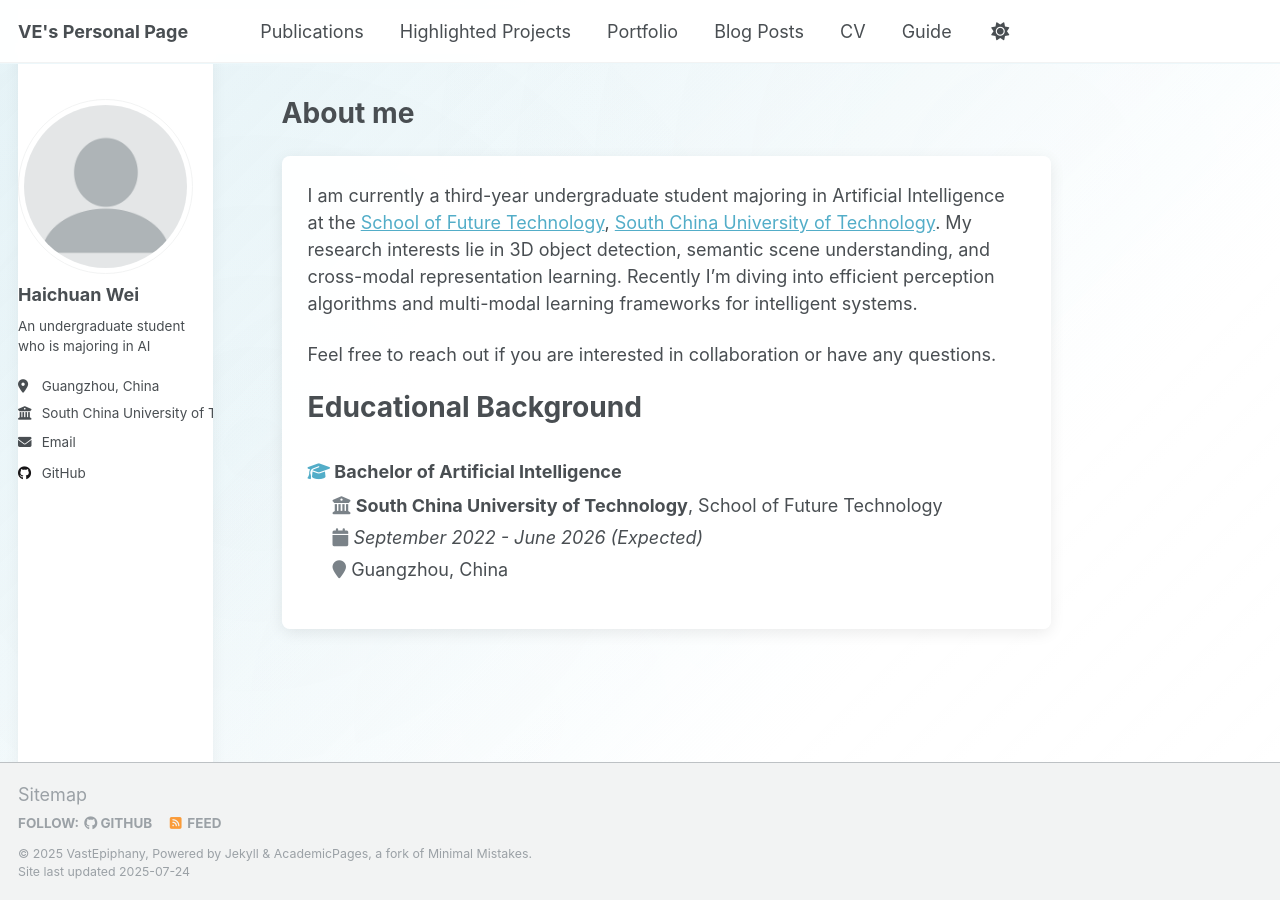
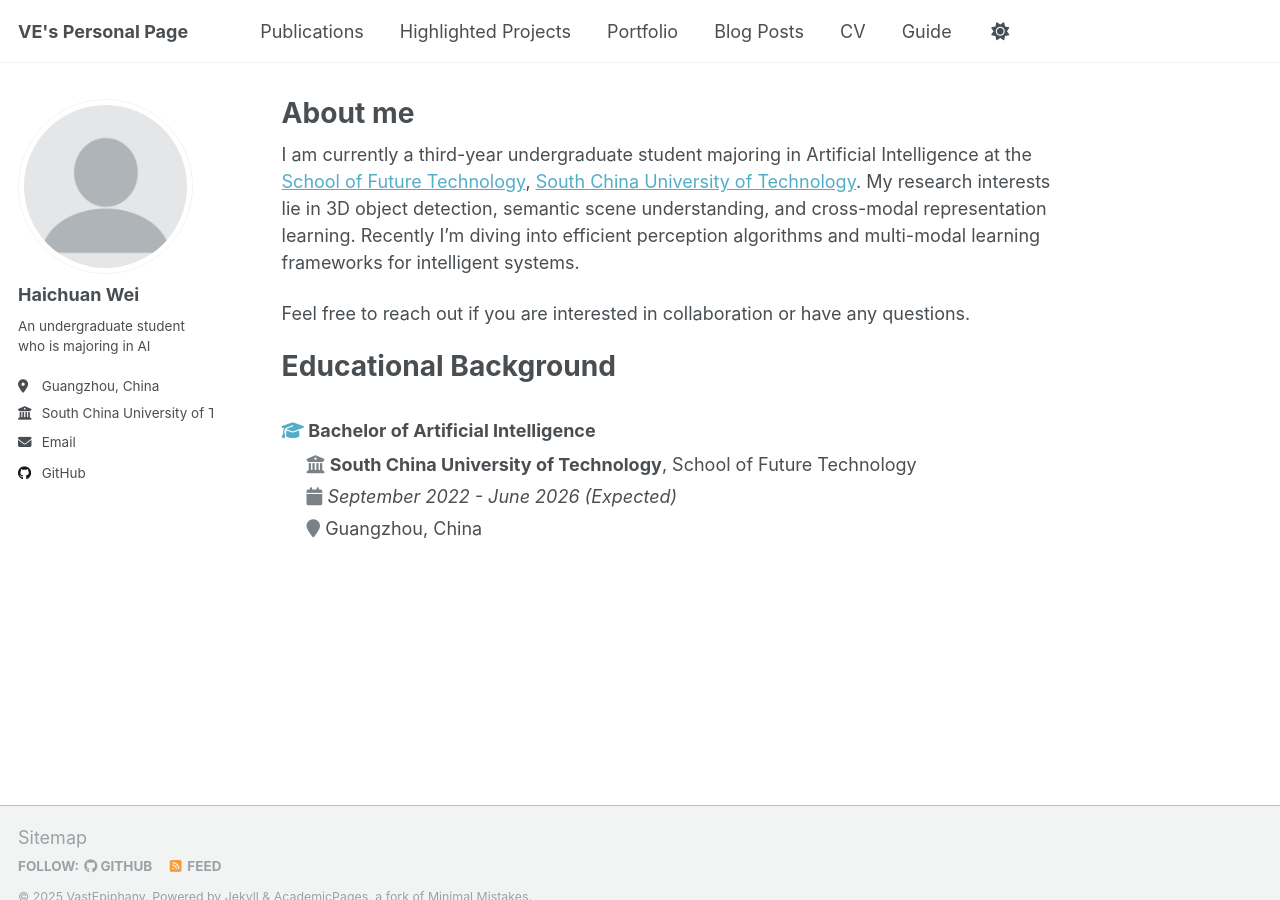
Before and after one commit to VastEpiphany/VastEpiphany.github.io, a Jekyll site: the page built from _pages/about.md, in a window 1280 px wide and 900 px high. Built offline with Jekyll 4.4.1, drawn with Linux system fonts in a browser that asks for light colours; a script that is not in the unit is left out.

Commit message:
style recover

```diff
--- a/_includes/head.html
+++ b/_includes/head.html
@@ -17,6 +17,5 @@
 
 <!-- For all browsers -->
 <link rel="stylesheet" href="{{ base_path }}/assets/css/main.css">
-<link rel="stylesheet" href="{{ base_path }}/assets/css/gradient-background.css">
 
 <meta http-equiv="cleartype" content="on">
--- a/assets/css/gradient-background.css
+++ /dev/null
@@ -1,103 +0,0 @@
-/* Custom gradient background styles for personal homepage */
-
-/* Main gradient background */
-body {
-  background: linear-gradient(135deg,
-    rgba(82, 173, 200, 0.15) 0%,     /* Light blue at top */
-    rgba(82, 173, 200, 0.08) 30%,    /* Fade to lighter blue */
-    rgba(255, 255, 255, 0.95) 70%,   /* Transition to white */
-    rgba(255, 255, 255, 1) 100%      /* Pure white at bottom */
-  );
-  background-attachment: fixed;
-  background-size: cover;
-  background-repeat: no-repeat;
-  min-height: 100vh;
-  position: relative;
-}
-
-/* Add a subtle overlay pattern for depth */
-body::before {
-  content: '';
-  position: fixed;
-  top: 0;
-  left: 0;
-  width: 100%;
-  height: 100%;
-  background-image:
-    radial-gradient(circle at 20% 50%, rgba(82, 173, 200, 0.03) 0%, transparent 50%),
-    radial-gradient(circle at 80% 20%, rgba(82, 173, 200, 0.03) 0%, transparent 50%),
-    radial-gradient(circle at 40% 80%, rgba(82, 173, 200, 0.02) 0%, transparent 50%);
-  pointer-events: none;
-  z-index: -1;
-}
-
-/* Enhance content readability with glass effect */
-.page__content {
-  background: rgba(255, 255, 255, 0.95) !important;
-  border-radius: 8px;
-  padding: 25px;
-  margin: 15px 0;
-  box-shadow: 0 4px 15px rgba(0, 0, 0, 0.08);
-  backdrop-filter: blur(10px);
-  border: 1px solid rgba(255, 255, 255, 0.2);
-}
-
-/* Make main page wrapper transparent */
-.page {
-  background: transparent !important;
-}
-
-/* Smooth entrance animation */
-@keyframes fadeInBackground {
-  from {
-    opacity: 0;
-    transform: translateY(20px);
-  }
-  to {
-    opacity: 1;
-    transform: translateY(0);
-  }
-}
-
-.page__content {
-  animation: fadeInBackground 0.8s ease-out;
-}
-
-/* Style navigation header with glass effect */
-.masthead {
-  background: rgba(255, 255, 255, 0.95) !important;
-  backdrop-filter: blur(10px);
-  border-bottom: 1px solid rgba(82, 173, 200, 0.1);
-}
-
-/* Improve sidebar appearance */
-.sidebar {
-  background: rgba(255, 255, 255, 0.98) !important;
-  border-radius: 8px;
-  box-shadow: 0 4px 15px rgba(0, 0, 0, 0.05);
-  backdrop-filter: blur(10px);
-}
-
-/* Mobile responsive adjustments */
-@media (max-width: 768px) {
-  body {
-    background: linear-gradient(180deg,
-      rgba(82, 173, 200, 0.1) 0%,
-      rgba(255, 255, 255, 0.98) 50%,
-      rgba(255, 255, 255, 1) 100%
-    );
-  }
-
-  .page__content {
-    margin: 10px;
-    padding: 20px;
-  }
-}
-
-/* Special styling for education section */
-.education-timeline {
-  background: rgba(82, 173, 200, 0.02);
-  padding: 15px;
-  border-radius: 8px;
-  border-left: 3px solid rgba(82, 173, 200, 0.3);
-}
```
